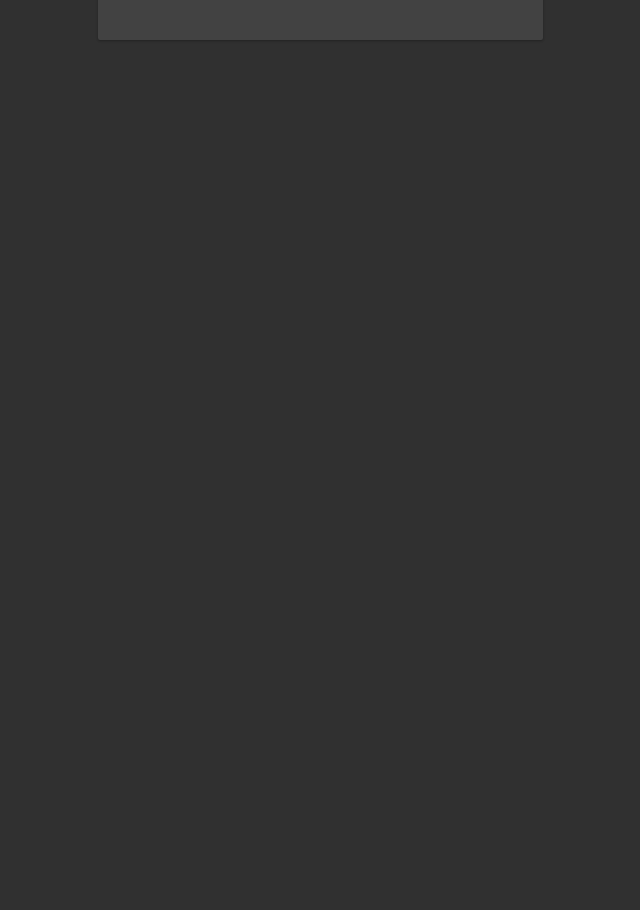
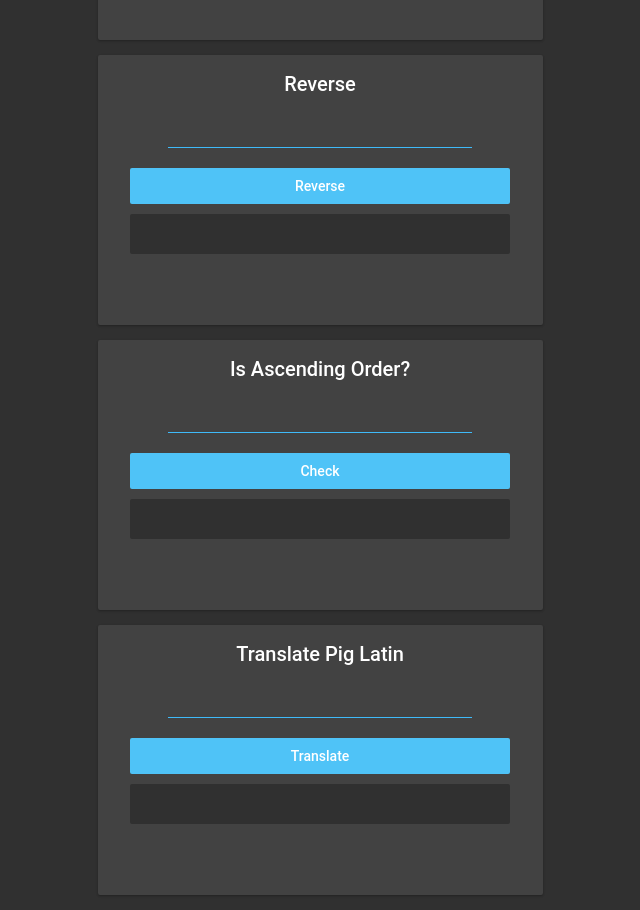
Before and after one commit to boomcamp/react-1, a React (Create React App) app: page / in a window 1280 px wide. Shown: the part 1540-2450 px from the top of the page, without its empty margins (320-960 px from the left). Before the commit the page ends 1595 px from the top, so only its background shows below. Built offline with nearby package versions, Linux system fonts and the light colour scheme.

Commit message:
Challenge Commit

```diff
--- a/src/components/TopicBrowser/TopicBrowser.js
+++ b/src/components/TopicBrowser/TopicBrowser.js
@@ -6,6 +6,10 @@ import FilterObject from "../Topics/FilterObject";
 import FilterString from "../Topics/FilterString";
 import Palindrome from "../Topics/Palindrome";
 import Sum from "../Topics/Sum";
+//Challenge
+import Reverse from "../Topics/Reverse";
+import AscOrd from "../Topics/AscOrd";
+import PigLatin from "../Topics/PigLatin";
 
 export default function TopicBrowser() {
   return (
@@ -15,6 +19,9 @@ export default function TopicBrowser() {
       <FilterString />
       <Palindrome />
       <Sum />
+      <Reverse />
+      <AscOrd />
+      <PigLatin />
     </React.Fragment>
   );
 }
--- /dev/null
+++ b/src/components/Topics/AscOrd.js
@@ -0,0 +1,41 @@
+import React, { useState } from "react";
+
+export default function AscOrd() {
+  const [userInput, setUserInput] = useState([]);
+  const [result, setResult] = useState();
+
+  function ascending(input) {
+    var temp = [];
+    input.split(",").forEach(val => {
+      temp.push(val);
+    });
+
+    for (var i = 0; i < temp.length - 1; i++) {
+      if (temp[i + 1] > temp[i]) {
+        console.log(temp[i]);
+        continue;
+      } else {
+        return setResult(false);
+      }
+    }
+    setResult(true);
+  }
+
+  return (
+    <div className="puzzleBox sumPB">
+      <h4> Is Ascending Order? </h4>
+      <input
+        className="inputLine"
+        onChange={e => setUserInput(e.target.value)}
+      ></input>
+      <button
+        className="confirmationButton"
+        onClick={() => ascending(userInput)}
+      >
+        {" "}
+        Check{" "}
+      </button>
+      <span className="resultsBox">{JSON.stringify(result)}</span>
+    </div>
+  );
+}
--- /dev/null
+++ b/src/components/Topics/PigLatin.js
@@ -0,0 +1,36 @@
+import React, { useState } from "react";
+
+export default function PigLatin() {
+  const [userInput, setUserInput] = useState([]);
+  const [result, setResult] = useState();
+
+  function translate(str) {
+    var trs_arr = str.split(" ");
+    var newArray = [];
+    trs_arr.forEach(function(item) {
+      var first = item.search(/[aeiou]/i);
+      first === 0
+        ? newArray.push((item += "way"))
+        : newArray.push(item.substr(1) + item.substr(0, 1) + "ay");
+    });
+    setResult(newArray.join(" "));
+  }
+
+  return (
+    <div className="puzzleBox sumPB">
+      <h4> Translate Pig Latin </h4>
+      <input
+        className="inputLine"
+        onChange={e => setUserInput(e.target.value)}
+      ></input>
+      <button
+        className="confirmationButton"
+        onClick={() => translate(userInput)}
+      >
+        {" "}
+        Translate{" "}
+      </button>
+      <span className="resultsBox">{JSON.stringify(result)}</span>
+    </div>
+  );
+}
--- /dev/null
+++ b/src/components/Topics/Reverse.js
@@ -0,0 +1,29 @@
+import React, { useState } from "react";
+
+export default function Reverse() {
+  const [userInput, setUserInput] = useState([]);
+  const [result, setResult] = useState();
+
+  function reverse(input) {
+    var temp = [];
+    input.split(",").forEach(val => {
+      temp.push(val);
+    });
+    setResult(temp.reverse().join(","));
+  }
+
+  return (
+    <div className="puzzleBox sumPB">
+      <h4> Reverse </h4>
+      <input
+        className="inputLine"
+        onChange={e => setUserInput(e.target.value)}
+      ></input>
+      <button className="confirmationButton" onClick={() => reverse(userInput)}>
+        {" "}
+        Reverse{" "}
+      </button>
+      <span className="resultsBox">{JSON.stringify(result)}</span>
+    </div>
+  );
+}
```
